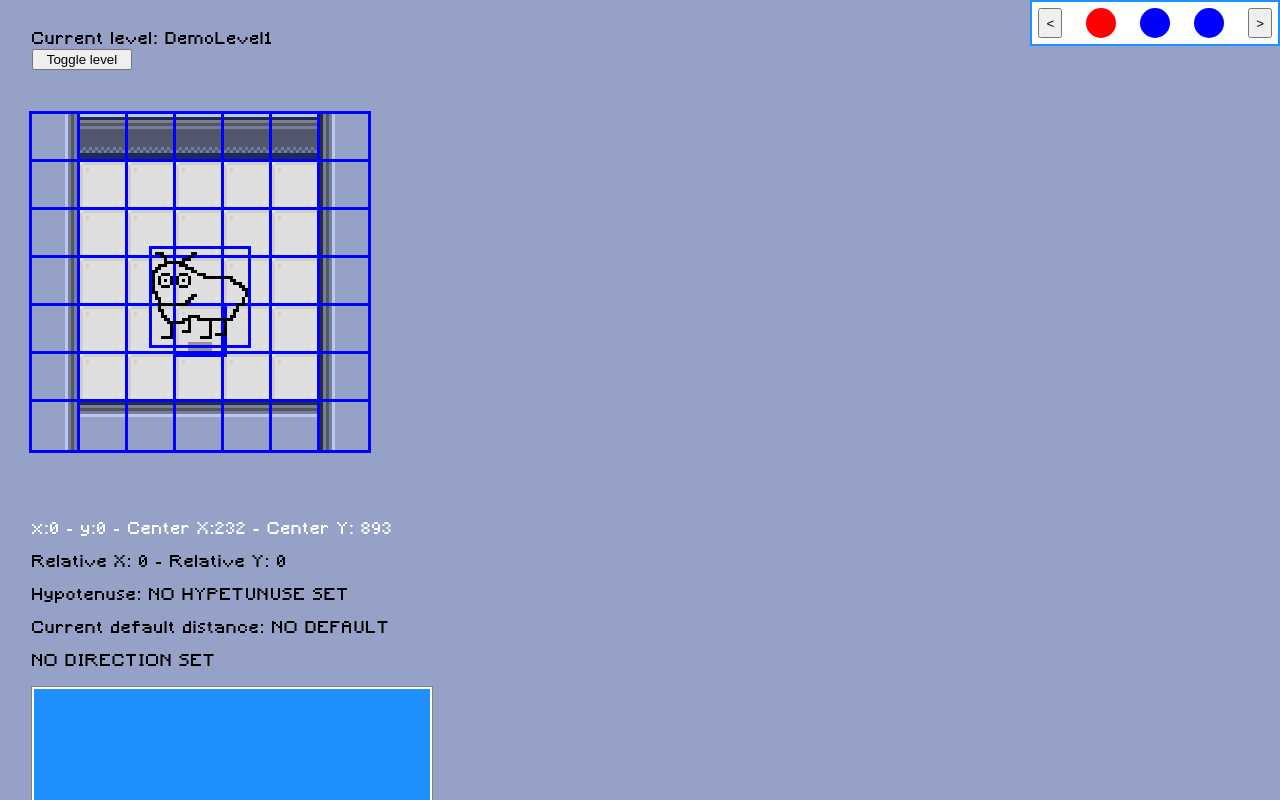
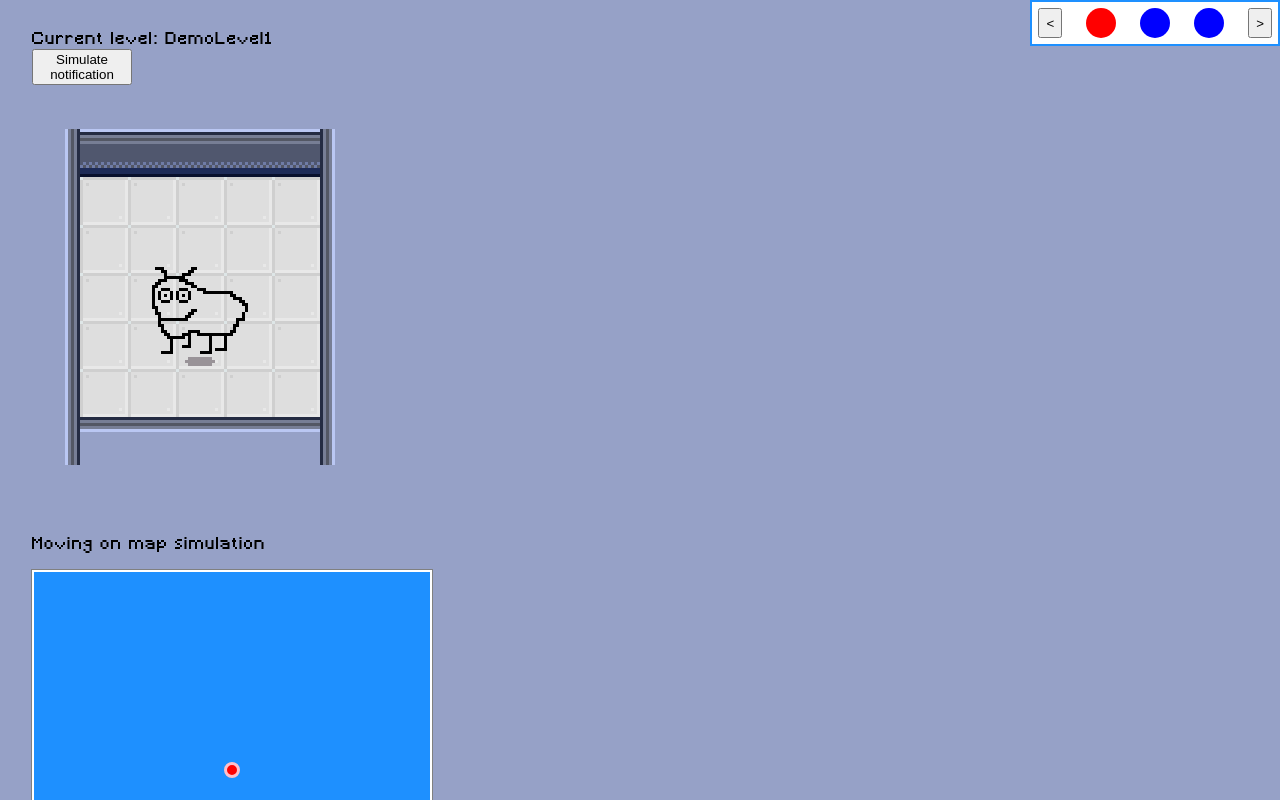
Before and after one commit to jazzjacob/stockholms-stad-tamagotchi, a React (Create React App) app: page / in a window 1280 px wide. Built offline with nearby package versions, Linux system fonts and the light colour scheme.

Commit message:
Cleaning up

```diff
--- a/src/components/level-layout/RenderLevel.jsx
+++ b/src/components/level-layout/RenderLevel.jsx
@@ -106,7 +106,12 @@ export default function RenderLevel() {
 				style={{margin: 0}}
 			>Current level: {currentLevelId}</p>
 			{(currentLevelId === "DemoLevel1" || currentLevelId === "DemoLevel3") && (
-				<button onClick={() => toggleLevel()} style={{width: "100px", marginBottom: "12px"}}>Toggle level</button>
+				<button
+					onClick={() => toggleLevel()}
+					style={{width: "100px", marginBottom: "12px"}}
+				>
+					{currentLevelId === "DemoLevel1" ? 'Simulate notification' : 'Return'}
+				</button>
 			)}
 			<p>{notificationSteps !== null && notificationSteps}</p>
 			<div
@@ -199,7 +204,7 @@ export default function RenderLevel() {
 						}}
 					>
 						------ DIN LISTA ------
-						{0 < savedProjects.length && (
+						{0 < savedProjects.length ? (
 							<ul style={{ listStyle: 'none', padding: 0, fontSize: '4px'}}>
 								{savedProjects.map((project) => {
 									return (
@@ -210,6 +215,8 @@ export default function RenderLevel() {
 										</li>);
 								})}
 							</ul>
+						) : (
+							<p>No projects saved</p>
 						)}
 					</div>
 				)}
@@ -217,7 +224,7 @@ export default function RenderLevel() {
 			<Map />
 			<MenuRow />
 			{/*<FlourCount level={level} />*/}
-			{level.isCompleted && <LevelCompleteMessage />}
+			{/*level.isCompleted && <LevelCompleteMessage />*/}
 		</div>
 		</>
 	);
--- a/src/components/map/Map.jsx
+++ b/src/components/map/Map.jsx
@@ -102,7 +102,7 @@ export default function Map() {
 
 	return (
 		<div style={{marginTop: "280px"}}>
-			<p style={{color: "white", zIndex: 100}}>
+			{/*<p style={{color: "white", zIndex: 100}}>
 				x:{coordinates.x} - y:{coordinates.y} - Center X:{centerPointCoordinates.x} - Center Y: {centerPointCoordinates.y}
 			</p>
 			<p>
@@ -115,6 +115,8 @@ export default function Map() {
 				Current default distance: {defaultValues ? defaultValues.distance : "NO DEFAULT"}
 			</p>
 			<p>{!direction ? "NO DIRECTION SET":  direction}</p>
+			*/}
+			<p>Moving on map simulation</p>
 			<div
 				onMouseMove={(e) => handleMouseMove(e)}
 				onMouseEnter={() => handleMouseEnter()}
--- a/src/components/object-graphics/Sprite.jsx
+++ b/src/components/object-graphics/Sprite.jsx
@@ -39,7 +39,7 @@ function Sprite({ frameCoord, size = 16 }) {
 		height={size}
 		ref={canvasRef}
 		style={{
-			outline: "1px solid blue",
+			//outline: "1px solid blue",
 			marginBottom: "0",
 			padding: 0
 		}}
--- a/src/components/text-objects/TextList.jsx
+++ b/src/components/text-objects/TextList.jsx
@@ -144,7 +144,7 @@ export default function TextList({ level }) {
 					position: "absolute",
 					top: `${16*1}px`,
 					left: `${16*1}px`,
-					border: "0.5px solid red",
+					//border: "0.5px solid red",
 					paddingLeft: "2px"
 				}}>
 					{navigationStarted ? (
@@ -171,7 +171,8 @@ export default function TextList({ level }) {
 				</div>
 				<div style={{
 					position: "absolute",
-					left: "200px",
+					left: "120px",
+					transform: 'scale(0.6)'
 				}}>
 					<p><button onClick={() => handleUpButton()}>↑</button></p>
 					<p><button onClick={() => handleDownButton()}>↓</button></p>
```
